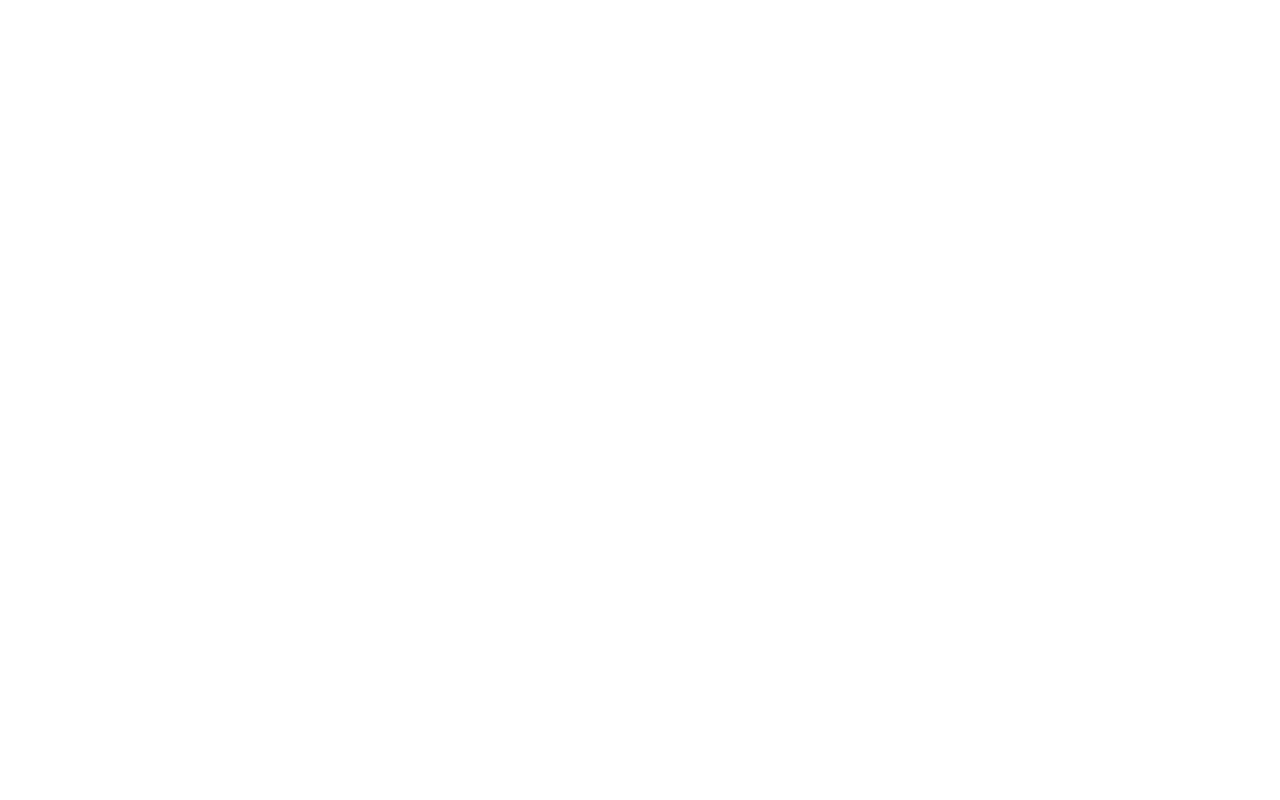
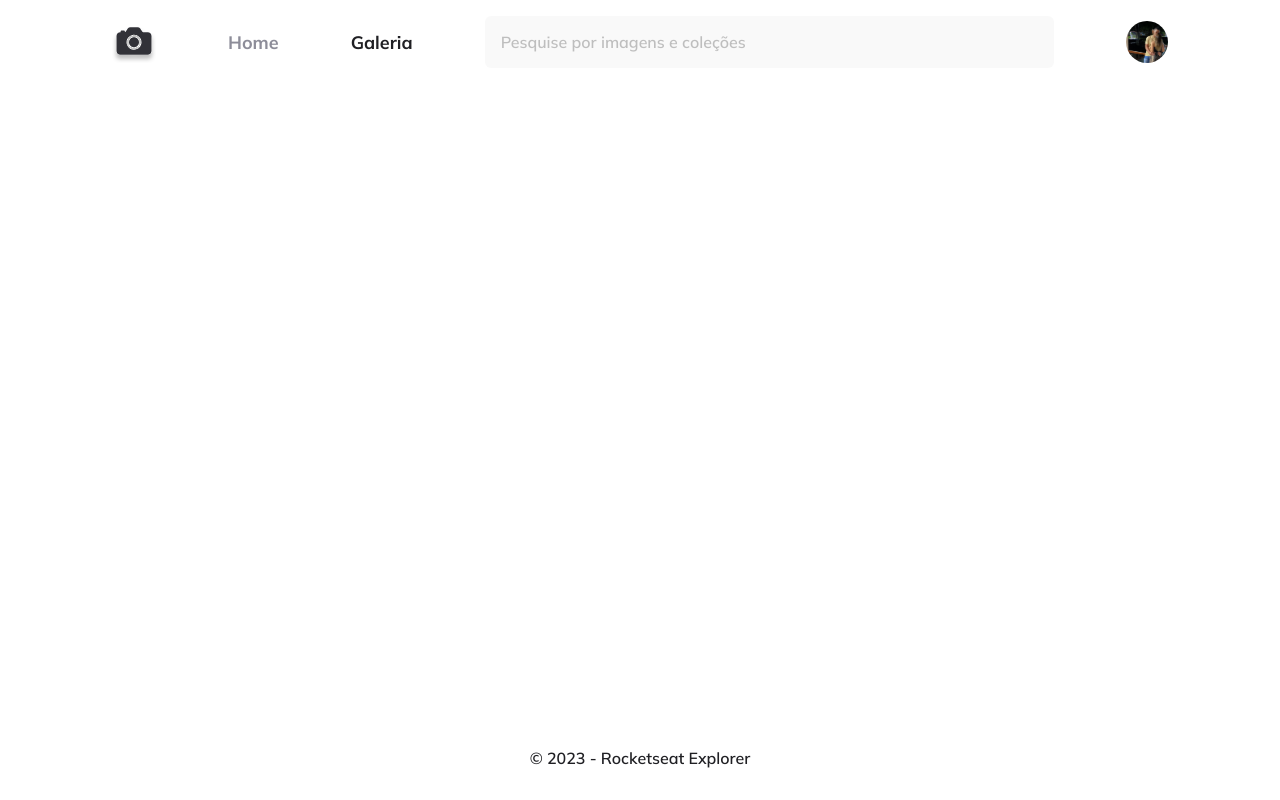
Before and after one commit to gustavimm/FotoBlog, a plain HTML site: page index.html in a window 1280 px wide. Drawn offline with Linux system fonts and the light colour scheme.

Commit message:
adding header/footer
Adicionando header e footer já estilizados.

```diff
--- a/index.html
+++ b/index.html
@@ -1,12 +1,43 @@
 <!DOCTYPE html>
 <html lang="pt-BR">
 <head>
+    <link rel="preconnect" href="https://fonts.googleapis.com">
+    <link rel="preconnect" href="https://fonts.gstatic.com" crossorigin>
+
     <meta charset="UTF-8">
     <meta name="viewport" content="width=device-width, initial-scale=1.0">
     <title>FotoBlog</title>
     <link rel="stylesheet" href="style.css">
+
+    <link href="https://fonts.googleapis.com/css2?family=Mulish:wght@400;600;700&display=swap" rel="stylesheet">
 </head>
+
 <body>
+    <div id="app">
+        <header class="container">
+            <nav>
+                <img src="images/camera.svg" alt="Imagem da logo marca">
+                <ul>
+                    <li>Home</li>
+                    <li class="active">Galeria</li>
+                </ul>
+            </nav>
 
+            <form>
+                <div class="input-wrapper">
+                    <label for="search">Pesquise por imagens e coleções</label>
+                    <input id="search" type="text" placeholder="Pesquise por imagens e coleções">
+                </div>
+            </form>
+
+            <img id="avatar" src="images/avatar.jpg" alt="Imagem minha junto com minha namorada">
+        </header>
+
+        <main>
+
+        </main>
+
+        <footer class="container"><p>&copy; 2023 - Rocketseat Explorer</p></footer>
+    </div>
 </body>
 </html>
--- a/style.css
+++ b/style.css
@@ -2,4 +2,104 @@
     padding: 0;
     margin: 0;
     box-sizing: border-box;
+    -webkit-font-smoothing: antialiased;
+    -moz-osx-font-smoothing: grayscale;
 }
+
+:root{
+    font-size: 62.5%;
+    --color-base-white: #ffffff;
+    --color-base-gray-500: #3D3D3D;
+    --color-base-gray-100: #f5f5f5;
+    --color-base-gray-300: #8d8d99;
+    --color-base-900: #202024;
+    font-family: 'Mulish', sans-serif;
+}
+
+html, body, input{
+    font-family: 'Mulish', sans-serif;
+}
+
+body{
+    font-size: 1.6rem;
+    background-color: var(--color-base-white);
+    color:var(--color-base-900)
+}
+
+#app{
+    display: grid;
+    grid-template-rows: max-content 1fr max-content;
+    height: 100vh;
+}
+
+.container{
+    padding: 1.6rem 3.2rem;
+    width: min(112rem, 100%);
+    margin: 0 auto;
+}
+
+main{
+    overflow-y: scroll;
+}
+
+.input-wrapper label{
+    width: 1px;
+    height: 1px;
+    overflow: hidden;
+    position:absolute;
+}
+.input-wrapper input{
+    width: 100%;
+    padding: 1.6rem;
+    background-color: var(--color-base-gray-100);
+    border: 0;
+    border-radius: .6rem;
+    font-size: 1.6rem;
+    font-weight: 600;
+    opacity: 0.56;
+
+}
+
+.input-wrapper input::placeholder{
+    opacity: 0.56;
+    color: var(--color-base-gray-500);
+}
+
+#avatar{
+    width: 42px;
+    height: 42px;
+    border-radius: 50%;
+    object-fit: cover;
+}
+
+header, nav, nav ul{
+    display: flex;
+    align-items: center;
+    gap: 7.2rem;
+    font-weight: 700;
+}
+
+header form{
+    flex: 1;
+}
+
+nav ul{
+    list-style: none;
+    font-size: 1.8rem;
+    color: var(--color-base-gray-300);
+}
+ul li{
+    cursor: pointer;
+}
+
+ul li.active {
+    color: var(--color-base-900);
+}
+
+footer p {
+    text-align: center;
+    padding: 1.6rem;
+    font-weight: 600;
+}
+
+/* Galeria */
```
Also changed, not shown: images/avatar.jpg (added), images/camera.svg (added).
